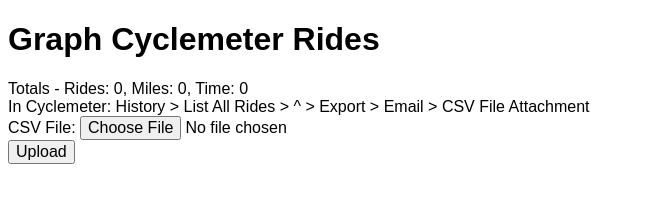
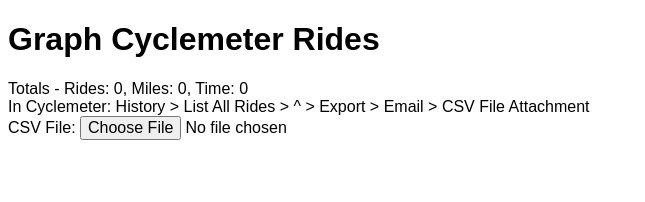
Before and after one commit to vincebusam/CycleGraph, a plain HTML site: page index.html in a window 1280 px wide. Shown: the whole page, without its empty margins (0-645 px from the left). Drawn offline with nearby package versions, Linux system fonts and the light colour scheme.

Commit message:
Remove upload button.  Auto-fill on file select.

```diff
--- a/index.html
+++ b/index.html
@@ -95,7 +95,7 @@ $(document).ready(function () {
   $(".multi").hide();
   $("#mphchart").hide();
   $("select").change(updatestats);
-  $("#submit").click(function () {
+  $('input[type=file]').change(function () {
     $('input[type=file]').parse({
       complete: function(data) {
         alldata = data;
@@ -155,7 +155,6 @@ Totals - Rides: <span id="totalrides">0</span>, Miles: <span id="totalmiles">0</
 In Cyclemeter: History &gt; List All Rides &gt; ^ &gt; Export &gt; Email
 &gt; CSV File Attachment<br>
 CSV File: <input type="file" name="csvfile" size="20"><br>
-<button id="submit">Upload</button>
 </div>
 
 </body>
```
